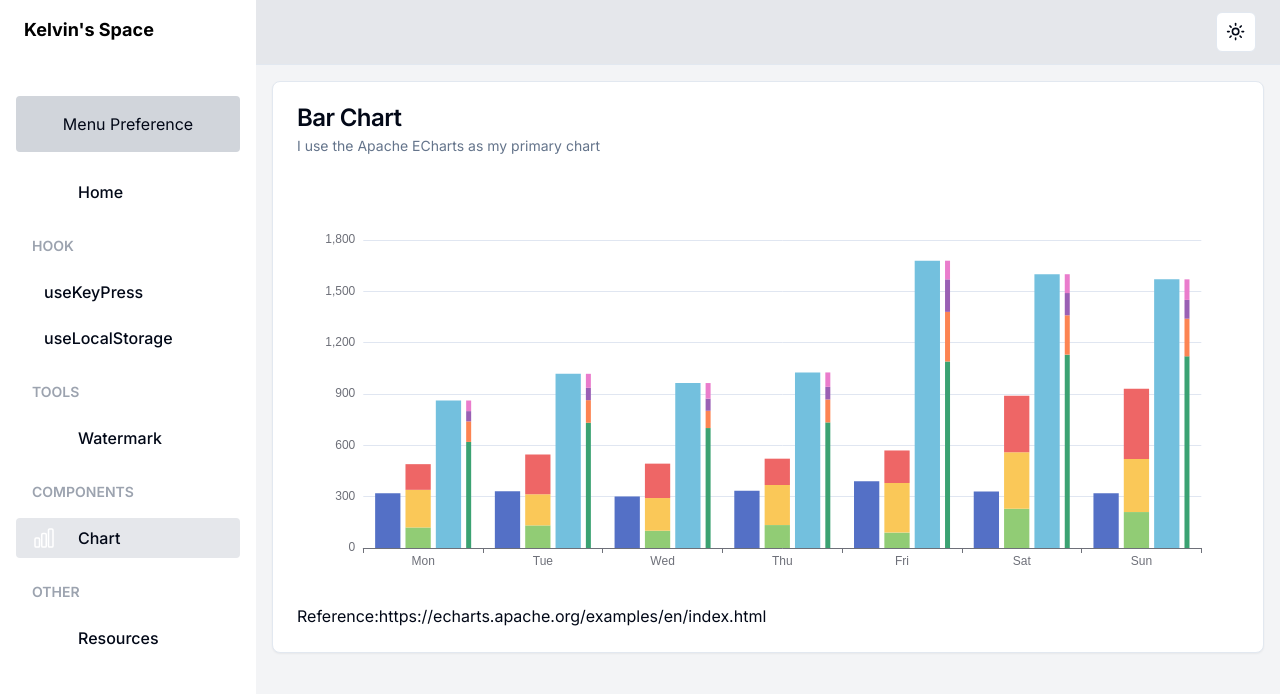
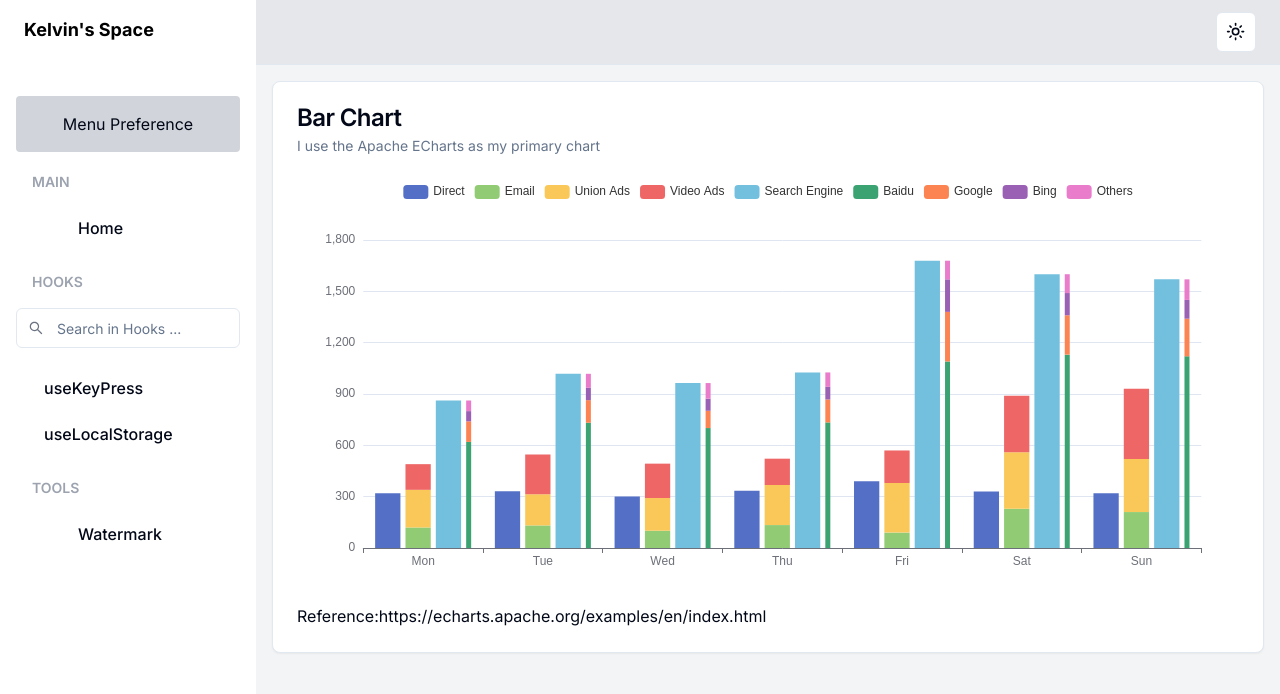
Before and after one commit to KelvinYou/kelvin-space, a Next.js app: page /component/chart in a window 1280 px wide. Shown: the top 694 px of the page. Built offline with nearby package versions, Linux system fonts and the light colour scheme.

Commit message:
chore: sidebar update, barchart, menu

```diff
--- a/src/app/component/chart/BarChart.tsx
+++ b/src/app/component/chart/BarChart.tsx
@@ -2,11 +2,14 @@
 import { Card, CardContent, CardDescription, CardFooter, CardHeader, CardTitle } from '@/components/ui/card';
 import React, { useEffect } from 'react';
 import * as echarts from 'echarts/core';
+import { TooltipComponent } from 'echarts/components';
+import { LegendComponent } from 'echarts/components';
+
 import { GridComponent, GridComponentOption } from 'echarts/components';
 import { BarChart, BarSeriesOption } from 'echarts/charts';
 import { CanvasRenderer } from 'echarts/renderers';
 
-echarts.use([GridComponent, BarChart, CanvasRenderer]);
+echarts.use([GridComponent, BarChart, CanvasRenderer, LegendComponent, TooltipComponent]);
 
 type EChartsOption = echarts.ComposeOption<GridComponentOption | BarSeriesOption>;
 
--- a/src/app/page.tsx
+++ b/src/app/page.tsx
@@ -1,8 +1,10 @@
+const Home = () => {
 
-export default function Home() {
   return (
     <main className="flex">
-      Hello World
+      Home
     </main>
   )
 }
+
+export default Home
--- a/src/components/layout/MenuSelector.tsx
+++ b/src/components/layout/MenuSelector.tsx
@@ -1,6 +1,6 @@
 "use client";
 
-import React from 'react'
+import React, { useEffect } from 'react'
 
 import { zodResolver } from "@hookform/resolvers/zod"
 import { useForm } from "react-hook-form"
@@ -20,33 +20,10 @@ import {
 import { toast } from "@/components/ui/use-toast"
 
 import { Dialog, DialogContent, DialogDescription, DialogFooter, DialogHeader, DialogTitle, DialogTrigger } from '@/components/ui/dialog'
+import { useLocalStorage } from 'usehooks-ts';
+import { INITIAL_DEFAULT_MENU_LIST, SELECTED_MENU_NAME, navLinks } from '@/constants/menu';
+import { DialogClose } from '@radix-ui/react-dialog';
 
-const items = [
-  {
-    id: "recents",
-    label: "Recents",
-  },
-  {
-    id: "home",
-    label: "Home",
-  },
-  {
-    id: "tools",
-    label: "Tools",
-  },
-  {
-    id: "components",
-    label: "Components",
-  },
-  {
-    id: "downloads",
-    label: "Downloads",
-  },
-  {
-    id: "documents",
-    label: "Documents",
-  },
-] as const
 
 const FormSchema = z.object({
   items: z.array(z.string()).refine((value) => value.some((item) => item), {
@@ -55,21 +32,23 @@ const FormSchema = z.object({
 })
 
 const CheckboxReactHookFormMultiple = () => {
+  const [selectedMenu, setSelectedMenu] = useLocalStorage<any>(SELECTED_MENU_NAME, null);
+
   const form = useForm<z.infer<typeof FormSchema>>({
     resolver: zodResolver(FormSchema),
-    defaultValues: {
-      items: ["recents", "home"],
-    },
+    defaultValues: selectedMenu || INITIAL_DEFAULT_MENU_LIST,
   })
 
   function onSubmit(data: z.infer<typeof FormSchema>) {
+    setSelectedMenu(data);
+
     toast({
-      title: "You submitted the following values:",
-      description: (
-        <pre className="mt-2 w-[340px] rounded-md bg-slate-950 p-4">
-          <code className="text-white">{JSON.stringify(data, null, 2)}</code>
-        </pre>
-      ),
+      title: "Updated !",
+      // description: (
+      //   <pre className="mt-2 w-[340px] rounded-md bg-slate-950 p-4">
+      //     <code className="text-white">{JSON.stringify(data, null, 2)}</code>
+      //   </pre>
+      // ),
     })
   }
 
@@ -87,7 +66,7 @@ const CheckboxReactHookFormMultiple = () => {
                   Select the items you want to display in the sidebar.
                 </FormDescription>
               </div> */}
-              {items.map((item) => (
+              {navLinks.map((item, index) => (
                 <FormField
                   key={item.id}
                   control={form.control}
@@ -113,7 +92,7 @@ const CheckboxReactHookFormMultiple = () => {
                           />
                         </FormControl>
                         <FormLabel className="font-normal">
-                          {item.label}
+                          {item.name}
                         </FormLabel>
                       </FormItem>
                     )
@@ -124,7 +103,9 @@ const CheckboxReactHookFormMultiple = () => {
             </FormItem>
           )}
         />
-        <Button type="submit">Submit</Button>
+        <DialogClose asChild>
+          <Button type="submit">Confirm</Button>
+        </DialogClose>
       </form>
     </Form>
   )
@@ -134,14 +115,16 @@ const MenuSelector = () => {
   return (
     <>
       <Dialog>
-        <DialogTrigger className='w-full bg-gray-300 dark:bg-gray-700 rounded-sm flex items-center justify-center py-4'>
+        <DialogTrigger
+          className='w-full bg-gray-300 dark:bg-gray-700 rounded-sm flex items-center justify-center py-4'
+        >
           Menu Preference
         </DialogTrigger>
         <DialogContent>
           <DialogHeader>
             <DialogTitle>Menu Preference</DialogTitle>
             <DialogDescription>
-              Select all the menu bar you want to show, just a demo
+              Select all the menu bar you want to show
             </DialogDescription>
 
           </DialogHeader>
--- a/src/components/layout/Sidebar.tsx
+++ b/src/components/layout/Sidebar.tsx
@@ -1,58 +1,94 @@
 "use client";
 import Link from 'next/link';
-import React, { useEffect, useRef } from 'react'
-import { useOnClickOutside } from "usehooks-ts";
+import React, { useEffect, useRef, useState } from 'react'
+import { useLocalStorage, useOnClickOutside } from "usehooks-ts";
 import { usePathname } from 'next/navigation'
 
 import { CiViewList } from "react-icons/ci";
 import { MdChairAlt } from "react-icons/md";
-import { AiOutlineFolderAdd, AiOutlineSetting } from "react-icons/ai";
-import { componentMenu, hookMenu, mainMenu, otherMenu, toolMenu } from '@/constants/menu';
+import { AiOutlineFolderAdd, AiOutlineSearch, AiOutlineSetting } from "react-icons/ai";
+import { INITIAL_DEFAULT_MENU_LIST, SELECTED_MENU_NAME, componentMenu, hookMenu, mainMenu, navLinks, otherMenu, toolMenu } from '@/constants/menu';
 import SvgIcon from '@/assets/SvgIcon';
 import { common } from '@/constants';
 import { Dialog, DialogContent, DialogDescription, DialogHeader, DialogTitle, DialogTrigger } from '../ui/dialog';
 import MenuSelector from './MenuSelector';
+import { Input } from '../ui/input';
 
 interface SidebarProps {
   sidebarOpen: boolean;
   setSidebarOpen(open: boolean): void;
 };
 
+const MenuList = (props: any) => {
+  const { navLink, pathname, setSidebarOpen } = props;
+  const [searchQuery, setSearchQuery] = useState<string>("");
+
+  // Filter the menu items based on the search query
+  const filteredMenu = navLink.menu.filter(
+    (menu: any) =>
+      !searchQuery ||
+      menu.title.toLowerCase().includes(searchQuery.toLowerCase())
+  );
+
+  return (
+    <>
+      {navLink.isSearch && (
+        <div className="flex items-center relative mb-5">
+          {/* Search Icon */}
+          <span className="absolute left-3 top-1/2 transform -translate-y-1/2 text-gray-500">
+            <AiOutlineSearch />
+          </span>
+
+          {/* Input Component */}
+          <Input
+            type="text"
+            placeholder={`Search in ${navLink.name} ...`}
+            className="pl-10"
+            value={searchQuery}
+            onChange={(e) => setSearchQuery(e.target.value)}
+          />
+        </div>
+      )}
+
+      <ul className="mb-6 flex flex-col gap-1.5">
+        {filteredMenu.length > 0 ? filteredMenu.map((menu: any, index: any) => (
+          <li key={menu.title + index}>
+            <Link
+              href={menu.link || ""}
+              onClick={() => setSidebarOpen(false)}
+              className={`group relative flex items-center gap-2.5 rounded-sm
+                py-2 px-4 font-medium text-sidebarlinktext duration-300 ease-in-out
+                hover:bg-gray-200 dark:hover:bg-gray-800 ${
+                  pathname === menu.link && "bg-gray-200 dark:bg-gray-800"
+                } dark:hover:bg-meta-4`}
+            >
+              {"icon" in menu && menu.icon && (
+                <SvgIcon
+                  type={menu.icon}
+                  size={24}
+                  className=" fill-black dark:fill-white"
+                />
+              )}
+
+              <span className="ml-3">{menu.title}</span>
+            </Link>
+          </li>
+        )) : <>No result</>}
+      </ul>
+    </>
+  );
+};
+
 const Sidebar = ({ sidebarOpen, setSidebarOpen }: SidebarProps) => {
-  const pathname = usePathname()
+  const [selectedMenu, setSelectedMenu] = useLocalStorage<any>(SELECTED_MENU_NAME, null);
+  const { items: menuItems } = selectedMenu || INITIAL_DEFAULT_MENU_LIST;
+
+  const pathname = usePathname();
 
   const ref = useRef<HTMLDivElement>(null);
 
   const trigger = useRef<any>(null);
   const sidebar = useRef<any>(null);
-
-  const navLinks = [
-    {
-      id: "main",
-      // name: "Main",
-      menu: mainMenu,
-    },
-    {
-      id: "hook",
-      name: "Hook",
-      menu: hookMenu,
-    },
-    {
-      id: "tool",
-      name: "Tools",
-      menu: toolMenu,
-    },
-    {
-      id: "component",
-      name: "Components",
-      menu: componentMenu,
-    },
-    {
-      id: "other",
-      name: "Other",
-      menu: otherMenu,
-    },
-  ]
 
   // close on click outside
   useEffect(() => {
@@ -73,6 +109,18 @@ const Sidebar = ({ sidebarOpen, setSidebarOpen }: SidebarProps) => {
   useOnClickOutside(ref, (e) => {
     setSidebarOpen(false);
   });
+
+  const renderMenuList = (navLink: any, index: number, setSidebarOpen: any) => (
+    <div key={navLink.id + index}>
+      {navLink.name && (
+        <h3 className="mb-4 ml-4 text-sm font-semibold text-gray-400 dark:text-gray-400">
+          {navLink.name.toUpperCase()}
+        </h3>
+      )}
+
+      <MenuList navLink={navLink} pathname={pathname} setSidebarOpen={setSidebarOpen} />
+    </div>
+  );
 
   return (
     <aside
@@ -113,43 +161,19 @@ const Sidebar = ({ sidebarOpen, setSidebarOpen }: SidebarProps) => {
         </button>
       </div>
 
-      <div className="no-scrollbar flex flex-col overflow-y-auto duration-300 ease-linear">
+      <div
+        className="no-scrollbar flex flex-col duration-300 ease-linear"
+        style={{ maxHeight: '100%', overflowY: 'auto' }}
+      >
         <nav className="mt-5 py-4 px-4">
           <div className="mb-5">
             <MenuSelector />
           </div>
-          {navLinks.map((navLink, index) => {
-            return (
-              <div key={navLink.id + index}>
-                {navLink.name &&
-                  <h3 className="mb-4 ml-4 text-sm font-semibold text-gray-400 dark:text-gray-400">
-                    {navLink.name.toUpperCase()}
-                  </h3>
-                }
-
-                <ul className="mb-6 flex flex-col gap-1.5">
-
-                  {navLink.menu.map((menu, index) => {
-                    return (
-                      <li key={menu.title + index}>
-                        <Link href={menu.link || ""} onClick={() => setSidebarOpen(false)}
-                          className={`group relative flex items-center gap-2.5 rounded-sm
-                          py-2 px-4 font-medium text-sidebarlinktext duration-300 ease-in-out
-                          hover:bg-gray-200 dark:hover:bg-gray-800 ${pathname === menu.link && "bg-gray-200 dark:bg-gray-800"} dark:hover:bg-meta-4`}>
-
-                            {'icon' in menu && menu.icon &&
-                              <SvgIcon type={menu.icon} size={24} className=" fill-black dark:fill-white" />
-                            }
-
-                            <span className="ml-3">{menu.title}</span>
-                        </Link>
-                      </li>
-                    )
-                  })}
-                </ul>
-              </div>
-            )
-          })}
+          {menuItems && menuItems.length > 0
+          ? navLinks
+              .filter((navLink) => menuItems.includes(navLink.id))
+              .map((navLink, index) => renderMenuList(navLink, index, setSidebarOpen))
+          : navLinks.map((navLink, index) => renderMenuList(navLink, index, setSidebarOpen))}
 
         </nav>
       </div>
--- a/src/constants/menu.ts
+++ b/src/constants/menu.ts
@@ -1,8 +1,3 @@
-// import {
-//   experienceIcon,
-//   homeIcon
-// } from "@/assets";
-
 import { ICON_TYPE } from "@/assets/SvgIcon";
 import { CUSTOM_HOOKS } from "@/hooks";
 
@@ -22,6 +17,7 @@ type SubMenu = {
   subMenu?: SubMenu[];
   link?: string;
 }
+
 
 export const mainMenu: MainMenu[] = [
   {
@@ -64,3 +60,43 @@ export const otherMenu: MainMenu[] = [
     icon: ICON_TYPE.LOCATION_OUTLINE,
   },
 ];
+
+export const navLinks = [
+  {
+    id: "main",
+    name: "Main",
+    menu: mainMenu,
+  },
+  {
+    id: "hooks",
+    name: "Hooks",
+    isSearch: true,
+    menu: hookMenu,
+  },
+  {
+    id: "tool",
+    name: "Tools",
+    menu: toolMenu,
+  },
+  {
+    id: "component",
+    name: "Components",
+    menu: componentMenu,
+  },
+  {
+    id: "other",
+    name: "Other",
+    menu: otherMenu,
+  },
+]
+
+// local storage constants
+export const SELECTED_MENU_NAME = "selectedMenu";
+
+export const INITIAL_DEFAULT_MENU_LIST = {
+  items: [
+    "main",
+    "hooks",
+    "tool",
+  ],
+};
```
